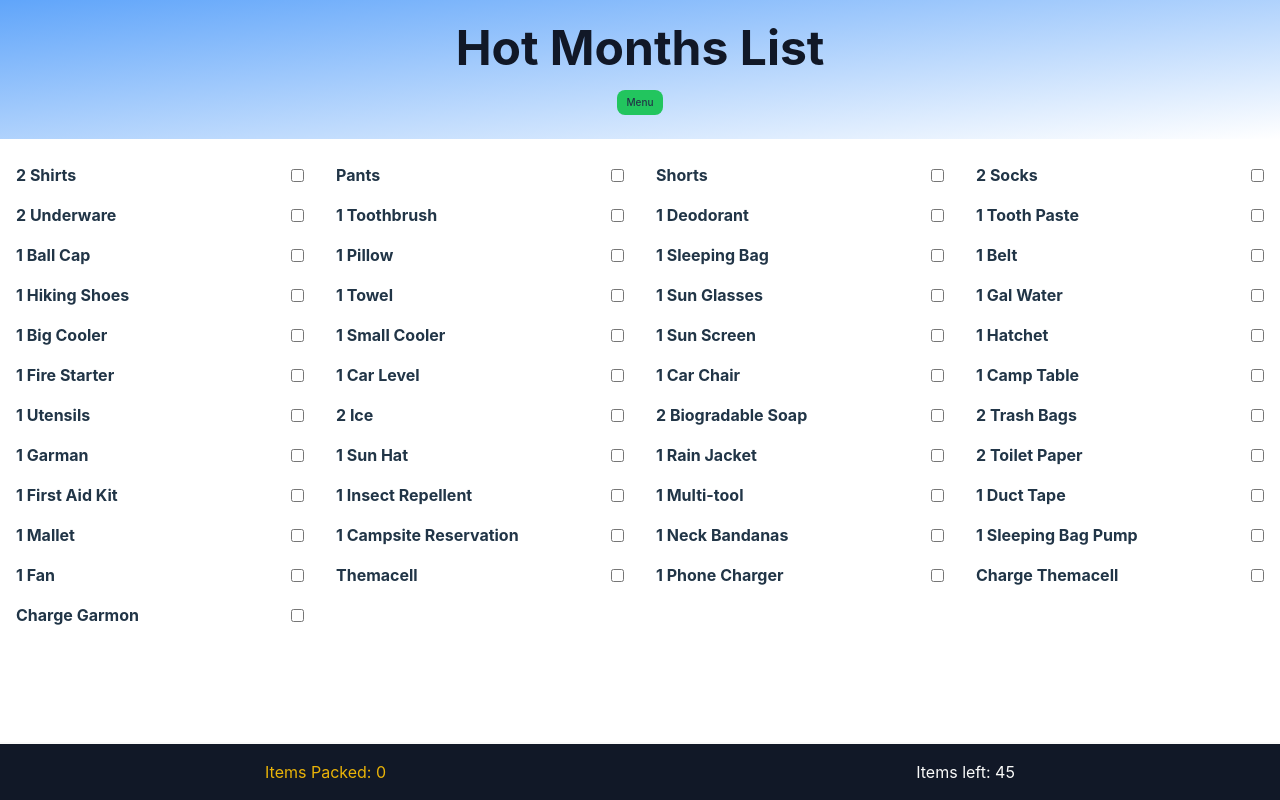
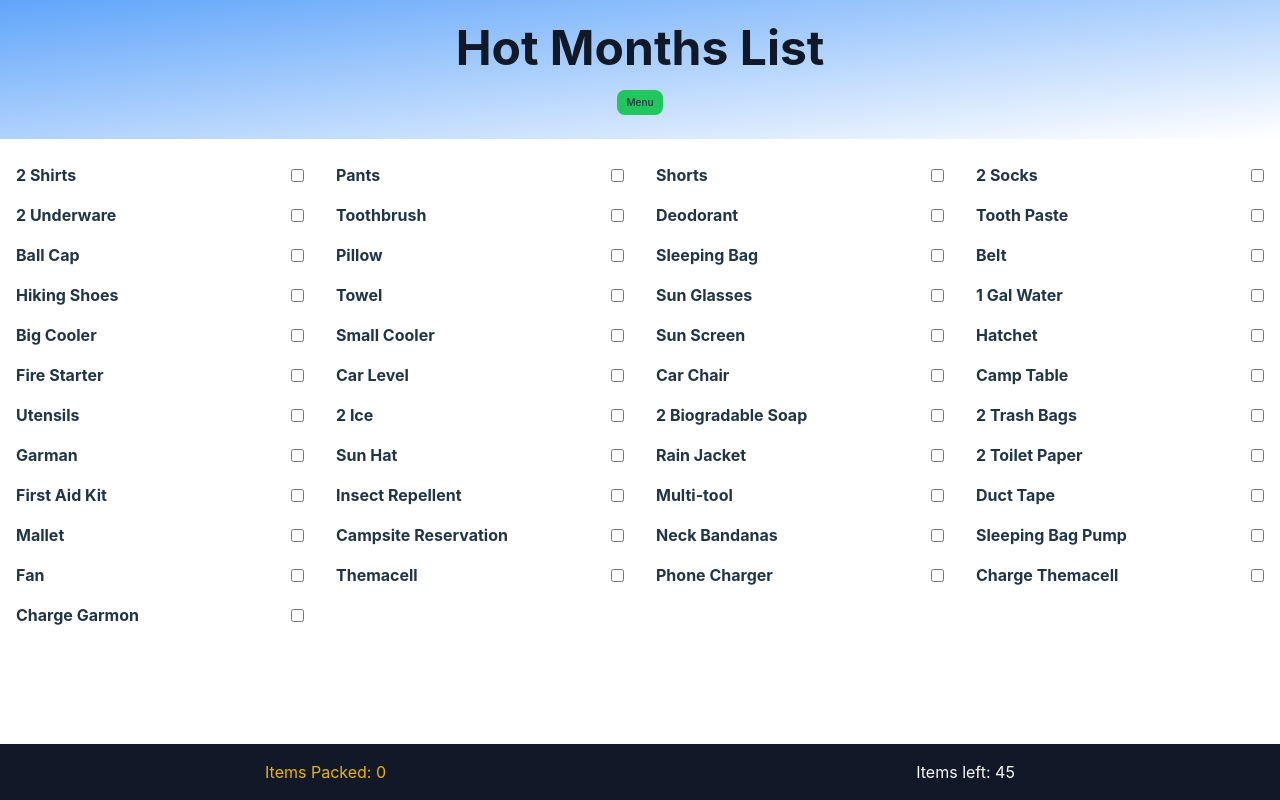
Before and after one commit to Jpatrick6420/checklist, a React (Vite) app: page / in a window 1280 px wide. Built offline with nearby package versions, Linux system fonts and the light colour scheme.

Commit message:
changed current list so that if quanitity is 0 then the amount is omitted.

```diff
--- a/src/components/CurrentList.jsx
+++ b/src/components/CurrentList.jsx
@@ -37,7 +37,7 @@ function CurrentList() {
             );
           }
           if (item.quantity === 1 && item.name !== "water") {
-            amount = 1;
+            amount = null;
           }
           if (
             item.name === "bike water bottles" ||
```
